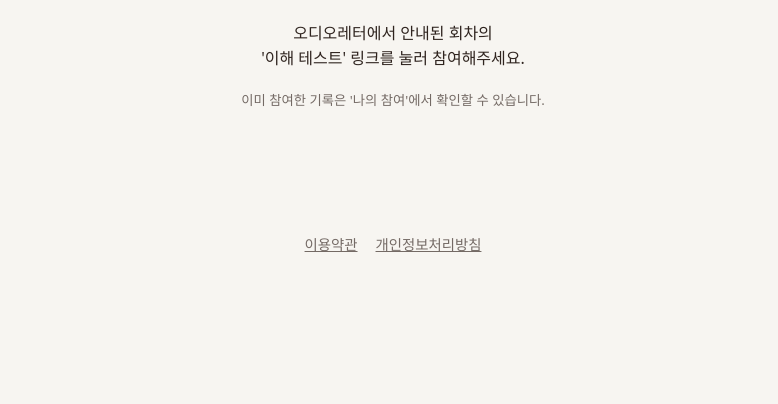
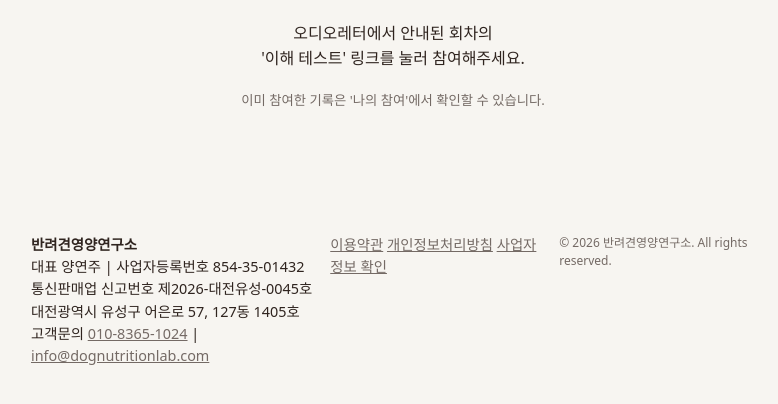
Before and after one commit to dognutritionlab25-cmd/audioletter-quiz-app, a Flask app: page / in a window 1280 px wide. Shown: the part 246-650 px from the top of the page, without its empty margins (247-1025 px from the left). Run offline with Flask 3, Linux system fonts and the light colour scheme.

Commit message:
Add files via upload

```diff
--- a/templates/base.html
+++ b/templates/base.html
@@ -21,6 +21,22 @@
     {% endfor %}
     {% block content %}{% endblock %}
   </main>
-  <footer class="site-footer"><a href="{{ url_for('public_pages.terms') }}">이용약관</a><a href="{{ url_for('public_pages.privacy') }}">개인정보처리방침</a></footer>
+  <footer class="site-footer">
+    {% if not request.path.startswith('/admin') %}
+    <div class="footer-business">
+      <strong>반려견영양연구소</strong>
+      <div>대표 양연주 <span aria-hidden="true">|</span> 사업자등록번호 854-35-01432</div>
+      <div>통신판매업 신고번호 제2026-대전유성-0045호</div>
+      <div>대전광역시 유성구 어은로 57, 127동 1405호</div>
+      <div>고객문의 <a href="tel:01083651024">010-8365-1024</a> <span aria-hidden="true">|</span> <a href="mailto:info@dognutritionlab.com">info@dognutritionlab.com</a></div>
+    </div>
+    {% endif %}
+    <nav class="footer-links" aria-label="하단 안내">
+      <a href="{{ url_for('public_pages.terms') }}">이용약관</a>
+      <a href="{{ url_for('public_pages.privacy') }}">개인정보처리방침</a>
+      {% if not request.path.startswith('/admin') %}<a href="https://www.ftc.go.kr/www/selectBizCommList.do?key=254" target="_blank" rel="noopener noreferrer">사업자정보 확인</a>{% endif %}
+    </nav>
+    {% if not request.path.startswith('/admin') %}<small>© 2026 반려견영양연구소. All rights reserved.</small>{% endif %}
+  </footer>
 </body>
 </html>
```
Also changed, not shown: templates/audioletter_detail.html (+4 -5 lines), templates/audioletter_disclaimer.html (+9 -2 lines).
